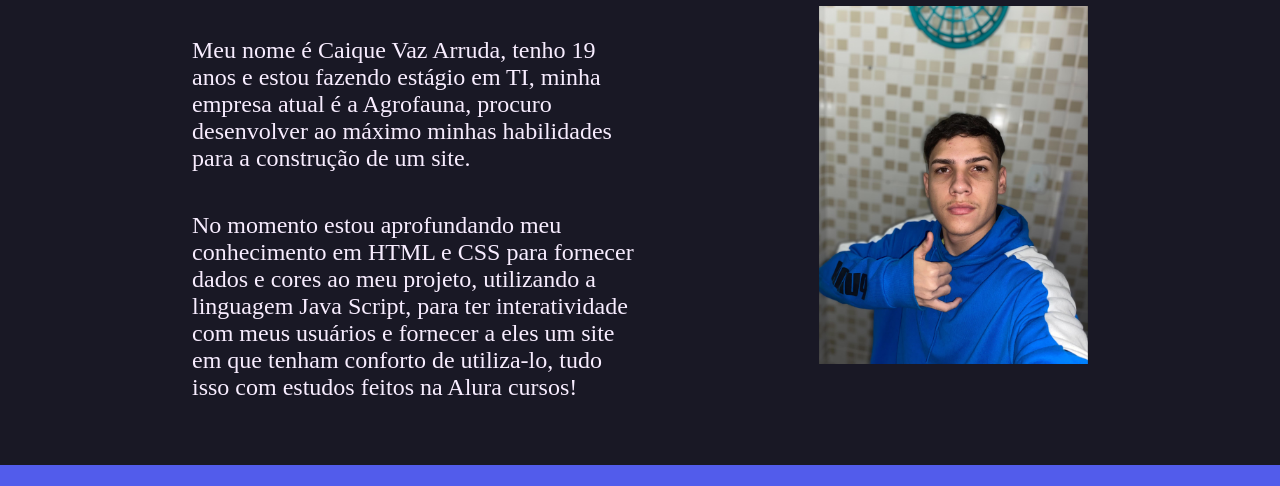
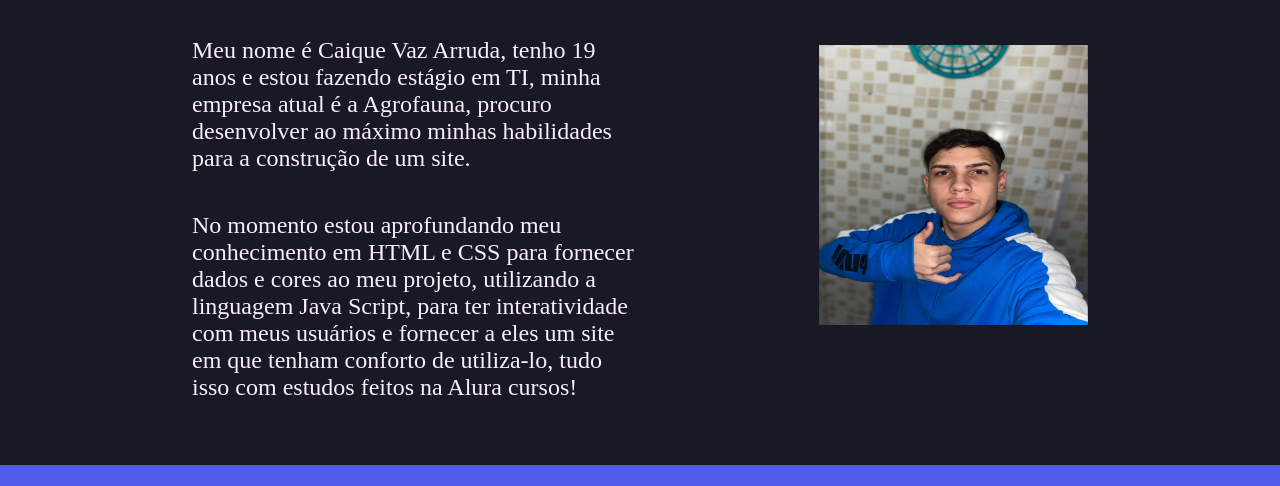
Before and after one commit to vazcaique/portifolio, a plain HTML site: page about.html in a window 1280 px wide. Shown: the part 147-633 px from the top of the page. Drawn offline with Linux system fonts and the light colour scheme.

Commit message:
Alterando imagem

```diff
--- a/about.html
+++ b/about.html
@@ -20,7 +20,7 @@
             <p class="apresentacao__conteudo__texto">Meu nome é Caique Vaz Arruda, tenho 19 anos e estou fazendo estágio em TI, minha empresa atual é a Agrofauna, procuro desenvolver ao máximo minhas habilidades para a construção de um site.</p>
             <p class="apresentacao__conteudo__texto">No momento estou aprofundando meu conhecimento em HTML e CSS para fornecer dados e cores ao meu projeto, utilizando a linguagem Java Script, para ter interatividade com meus usuários e fornecer a eles um site em que tenham conforto de utiliza-lo, tudo isso com estudos feitos na Alura cursos!</p>
         </section>
-        <img class="apresentacao__imagem" src="./assets/eu2.jpg" alt="Caique Vaz" width ="250px" height="">
+        <img class="apresentacao__imagem" src="./assets/eu2.jpg" alt="Caique Vaz" width ="" height="280px">
     </main>
 
     <footer class="rodape">
```
Also changed, not shown: index.html (+1 -1 lines).
